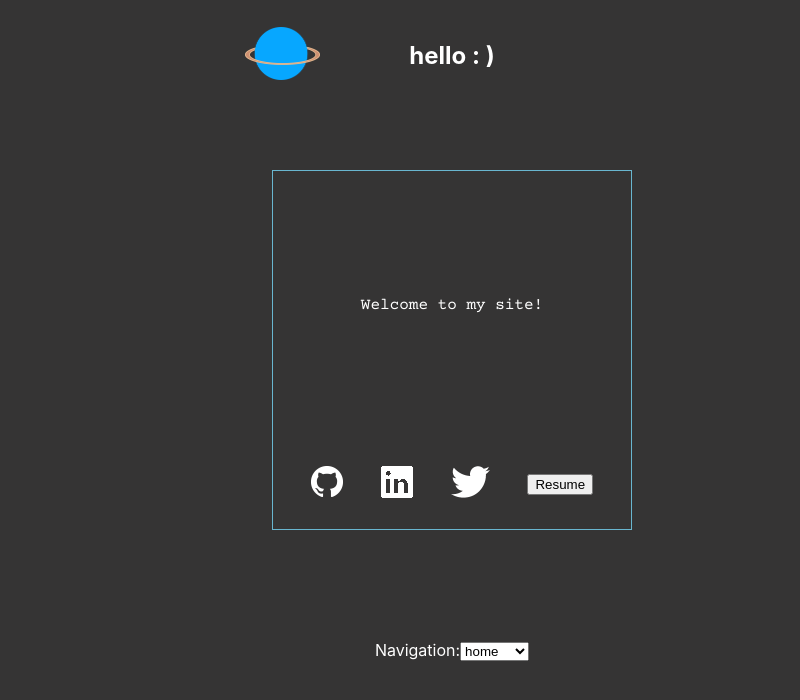
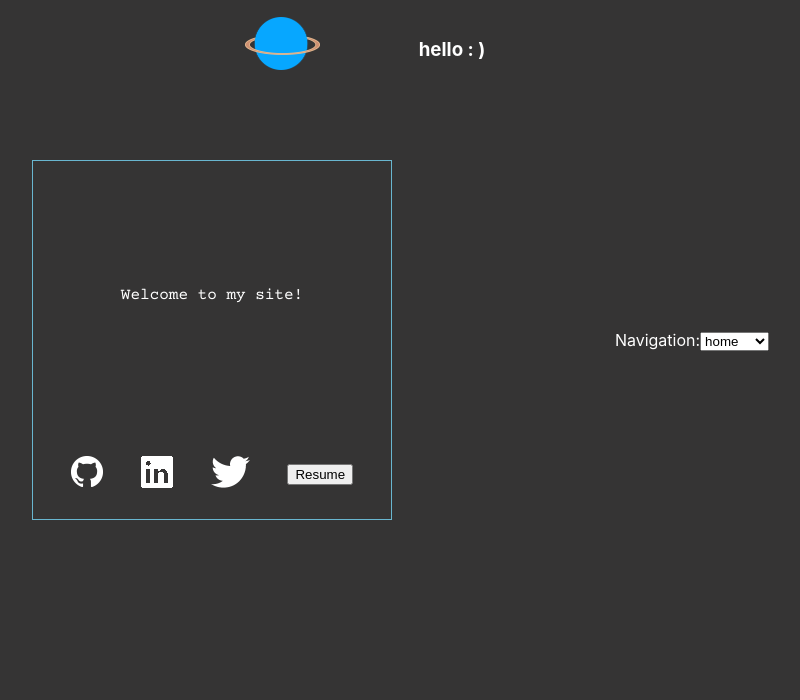
Before and after one commit to sgerpdx/pop-signpost, a Next.js app: page / in a window 1280 px wide. Shown: the top 700 px of the page, without its empty margins (188-988 px from the left). Built offline with nearby package versions, Linux system fonts and the light colour scheme; a web font is replaced by a local one.

Commit message:
new flex-wrap layout

```diff
--- a/pages/index.jsx
+++ b/pages/index.jsx
@@ -39,6 +39,7 @@ export default function Home() {
 
   return (
     <main className={styles.container}>
+      <section className={styles.upperContainer}>
       <section className={styles.topRow}>
         {" "}
         <div className={styles.logoImageArea}>
@@ -54,6 +55,8 @@ export default function Home() {
         </div>
         <div className={styles.upperRightArea}></div>
       </section>
+      </section>
+      <section className={styles.lowerContainer}>
       <section className={styles.middleRow}>
         <div
           className={styles.displayArea}
@@ -88,6 +91,7 @@ export default function Home() {
           </div>
         </nav>
       </section>
+      </section>
     </main>
   );
 }
--- a/styles/Home.module.css
+++ b/styles/Home.module.css
@@ -3,9 +3,9 @@
 .container {
   display: flex;
   flex-direction: column;
-  justify-content: center;
+  justify-content: flex-start;
   align-items: center;
-  height: 720px;
+  height: 100vh;
   width: 100vw;
   /* padding: 0 2rem; */
   background-color: rgb(53, 52, 52);
@@ -13,6 +13,13 @@
 }
 
 /* custom styling for pop-signpost layout */
+
+.upperContainer {
+  display: flex;
+  flex-direction: row;
+  justify-content: center;
+  align-items: center;
+}
 
 .topRow {
   display: flex;
@@ -48,6 +55,14 @@
   width: 100px;
   height: 60px;
   padding: 10px;
+}
+
+.lowerContainer {
+  display: flex;
+  flex-direction: row;
+  flex-wrap: wrap;
+  justify-content: center;
+  align-items: center;
 }
 
 .middleRow {
```
